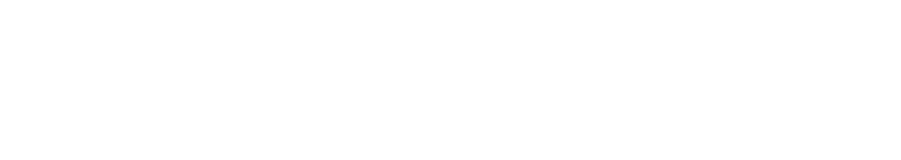
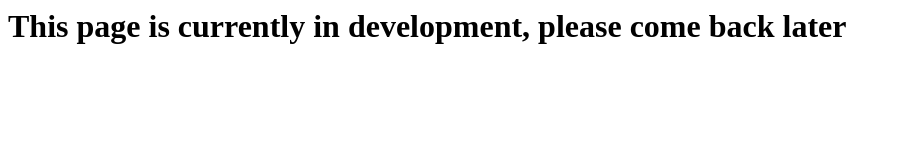
Before and after one commit to Dencrn/dencrn.github.io, a plain HTML site: page index.html in a window 1280 px wide. Shown: the whole page, without its empty margins (0-901 px from the left). Drawn offline with Linux system fonts and the light colour scheme.

Commit message:
Update index.html

```diff
--- a/index.html
+++ b/index.html
@@ -1 +1,2 @@
-<Title>This page is currently in development, please come back later</Title>
+<Title>The Uranium Network</Title>
+<h1>This page is currently in development, please come back later</h1>
```
